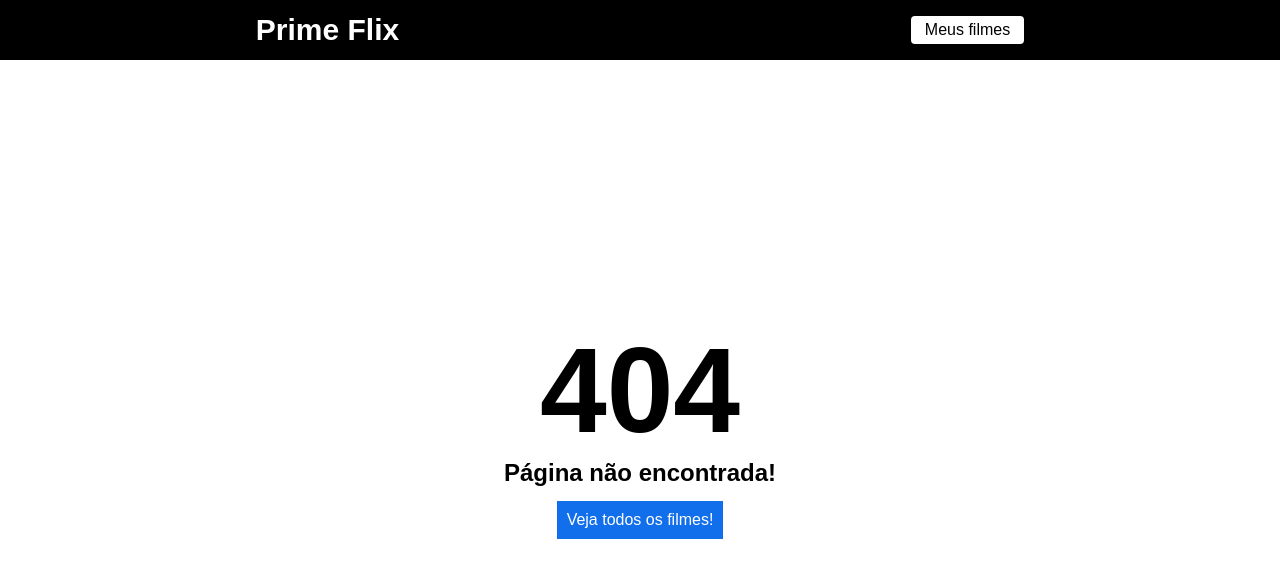
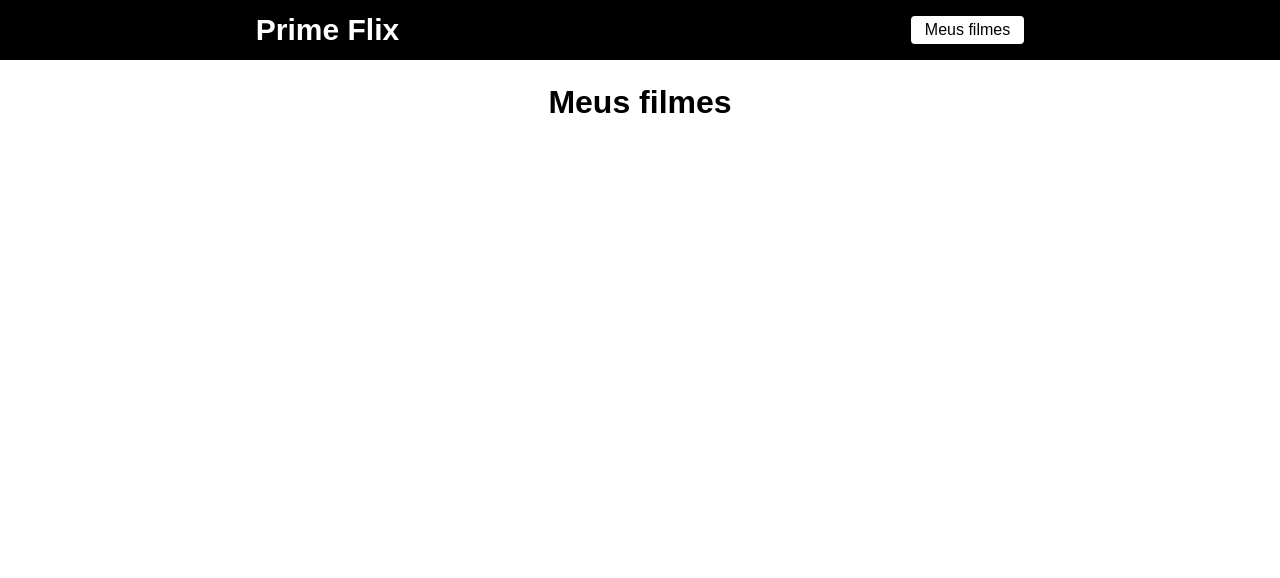
Before and after one commit to PauloAlves8039/react-prime-fix, a React (Vite) app: page /favoritos in a window 1280 px wide. Before the commit this address had no page. Shown: the top 578 px of the page. Built offline with nearby package versions, Linux system fonts and the light colour scheme.

Commit message:
feat: criada página de favoritos

```diff
--- /dev/null
+++ b/src/pages/Favoritos/favoritos.css
@@ -0,0 +1,39 @@
+
+.meus-filmes{
+    margin-top: 24px;
+    display: flex;
+    flex-direction: column;
+    align-items: center;
+  }
+
+  .meus-filmes h1{
+    margin-bottom: 14px;
+  }
+
+  .meus-filmes span{
+    font-size: 18px;
+  }
+
+  .meus-filmes ul{
+    width: 720px;
+  }
+
+  .meus-filmes ul li{
+    list-style: none;
+    display: flex;
+    justify-content: space-between;
+    align-items: center;
+    margin-bottom: 14px;
+  }
+
+  .meus-filmes div{
+    display: flex;
+    justify-content: center;
+    align-items: center;
+  }
+
+  .meus-filmes div a {
+    text-decoration: none;
+    color: var(--primary-color);
+    margin-right: 14px;
+  }
--- /dev/null
+++ b/src/pages/Favoritos/index.jsx
@@ -0,0 +1,35 @@
+import { useEffect, useState } from 'react';
+import './favoritos.css';
+import { Link } from 'react-router-dom'
+
+function Favoritos() {
+    const [filmes, setFilmes] = useState([]);
+
+    useEffect(() => {
+        const minhaLista = localStorage.getItem("@primeflix");
+        setFilmes(JSON.parse(minhaLista) || [])
+    }, []);
+
+    return(
+        <div className="meus-filmes">
+          <h1>Meus filmes</h1>
+
+          <ul>
+            {filmes.map((item) => {
+              return(
+                <li key={item.id}>
+                  <span>{item.title}</span>
+
+                  <div>
+                    <Link to={`/filme/${item.id}`}>Ver detalhes</Link>
+                    <button>Excluir</button>
+                  </div>
+                </li>
+              )
+            })}
+          </ul>
+        </div>
+      );
+}
+
+export default Favoritos;
--- a/src/routes.jsx
+++ b/src/routes.jsx
@@ -2,6 +2,7 @@
 
 import Home from "./pages/Home";
 import Filme from "./pages/Filme";
+import Favoritos from './pages/Favoritos';
 
 import Erro from "./pages/Erro";
 
@@ -15,6 +16,7 @@
             <Route path="/" element={ <Home/> } />
             <Route path="/filme/:id" element={ <Filme/> } />
             <Route path="*" element={ <Erro/> } />
+            <Route path="/favoritos" element={ <Favoritos/> } />
         </Routes>
       </BrowserRouter>
     )
```
